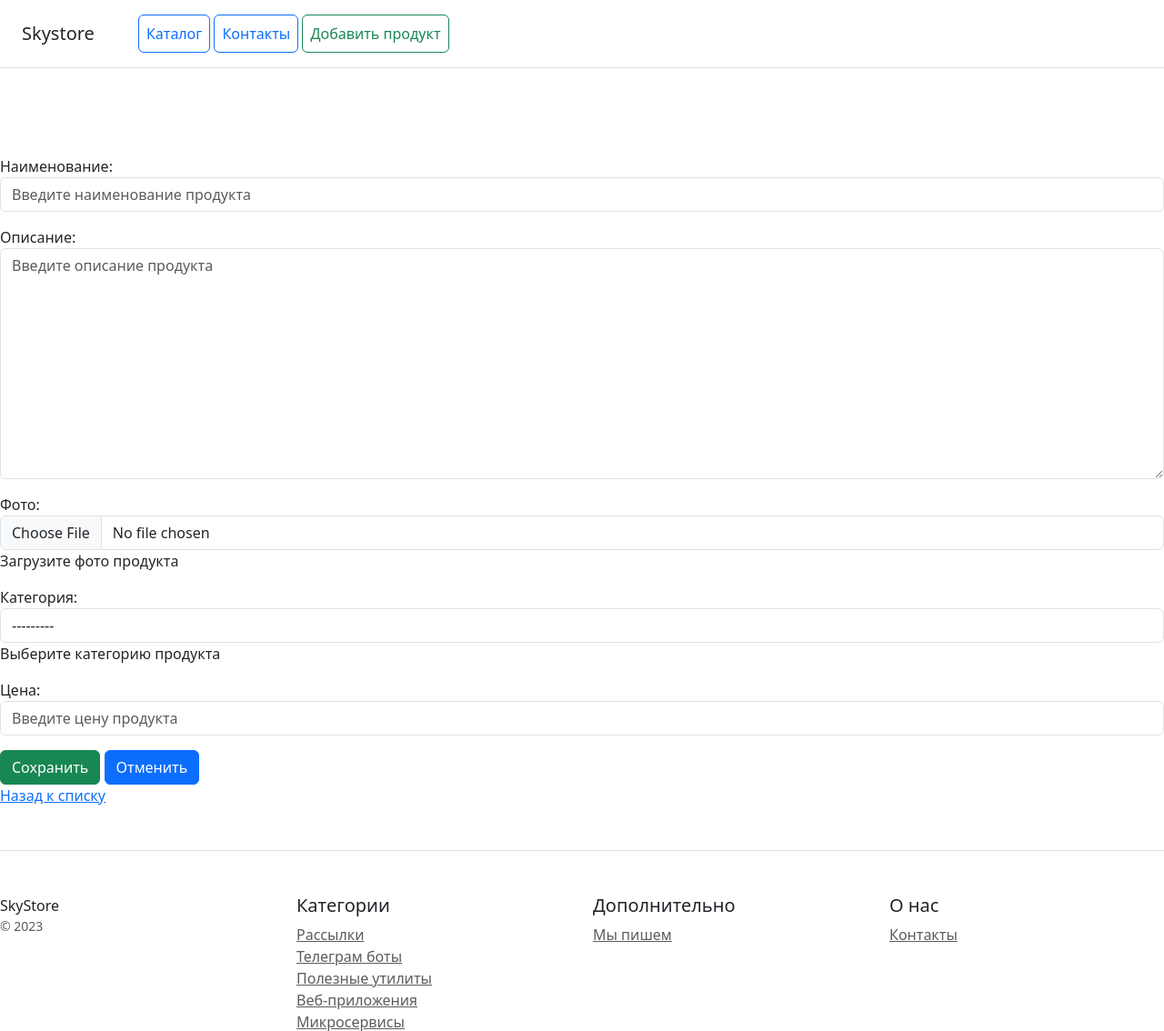
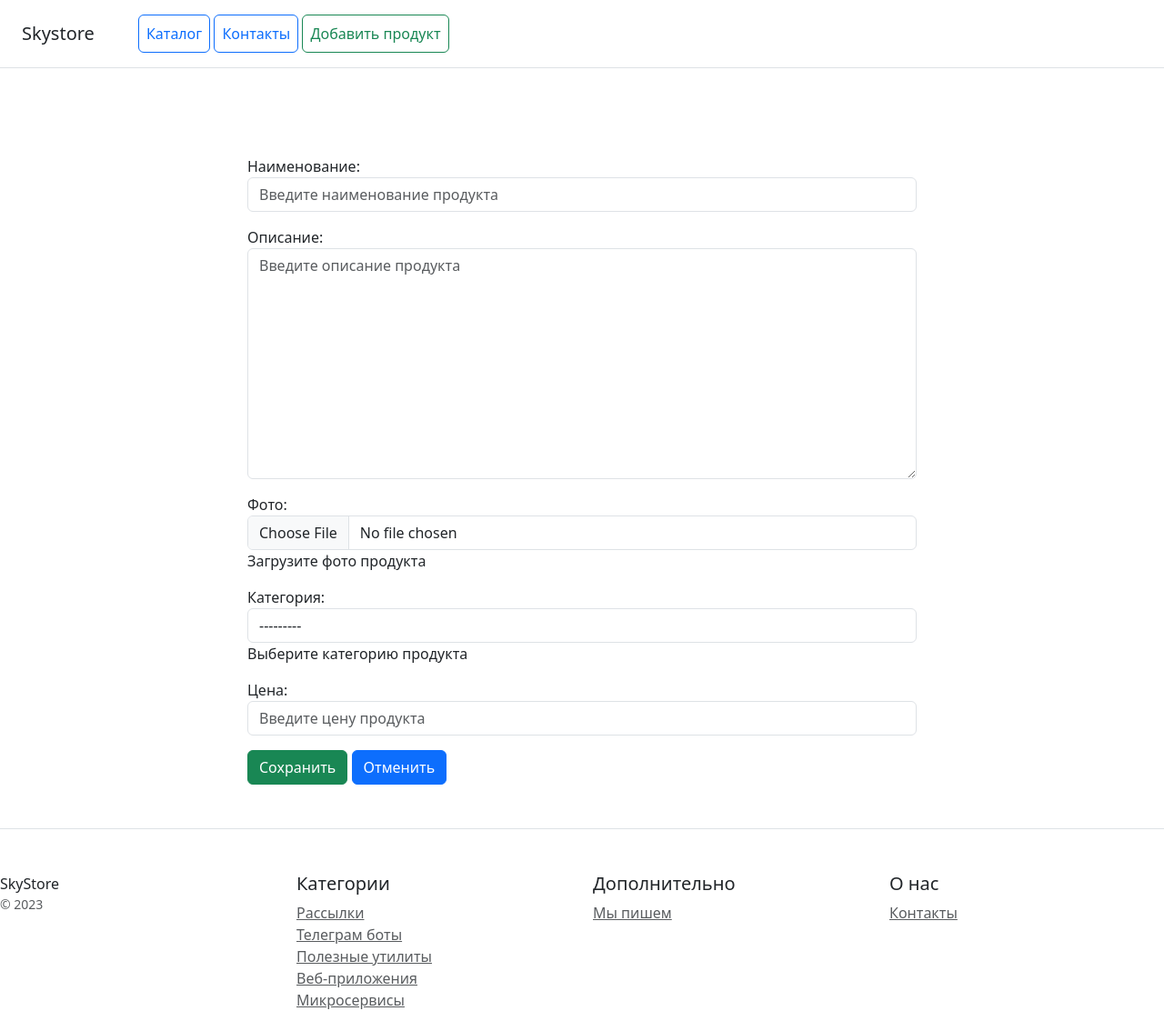
Before and after one commit to antonsima/DJANGO, a Django app: page /catalog/create/ in a window 1280 px wide. Shown: the top 1134 px of the page at 91% size. After the commit the page ends 1110 px from the top, so only its background shows below. Run offline with Django 5.2, Linux system fonts and the light colour scheme; data comes from the database, SQL or seed files in the repository; some libraries are stand-ins or nearby versions.

Commit message:
Внесены исправления по совету наставника

```diff
--- a/catalog/forms.py
+++ b/catalog/forms.py
@@ -4,7 +4,6 @@ from .models import Product
 
 
 class ProductForm(forms.ModelForm):
-
     BANNED_WORDS = [
         "казино",
         "криптовалюта",
@@ -53,12 +52,8 @@ class ProductForm(forms.ModelForm):
 
         for word in self.BANNED_WORDS:
             if word in name:
-                raise forms.ValidationError(
-                    f'Название продукта содержит запрещенное слово: "{word}"'
-                )
+                self.add_error('name', f'Название продукта содержит запрещенное слово: {word}')
             if word in description:
-                raise forms.ValidationError(
-                    f'Описание продукта содержит запрещенное слово: "{word}"'
-                )
+                self.add_error('description', f'Описание продукта содержит запрещенное слово: {word}')
 
         return cleaned_data
--- a/catalog/templates/catalog/product_form.html
+++ b/catalog/templates/catalog/product_form.html
@@ -5,15 +5,19 @@
 <div class="pricing-header px-3 py-3 pt-md-5 pb-md-4 mx-auto text-center">
     <h1 class="display-4">{{ product.name }}</h1>
 </div>
-
+<div class="container">
+    <div class="row justify-content-center">
+        <div class="col-md-8">
             <form method="post" enctype="multipart/form-data">
                 {% csrf_token %}
                 {{ form.as_p }}
                 <button type='submit' class='btn btn-success'>Сохранить</button>
                 <a href="{% url 'catalog:products_list' %}" class="btn btn-primary">Отменить</a>
             </form>
+        </div>
+    </div>
+</div>
 
-<a href="{% url 'catalog:products_list' %}">Назад к списку</a>
 
 {% include 'catalog/foot.html' %}
 
```
Lines whose indentation alone changed are shown as unchanged.
